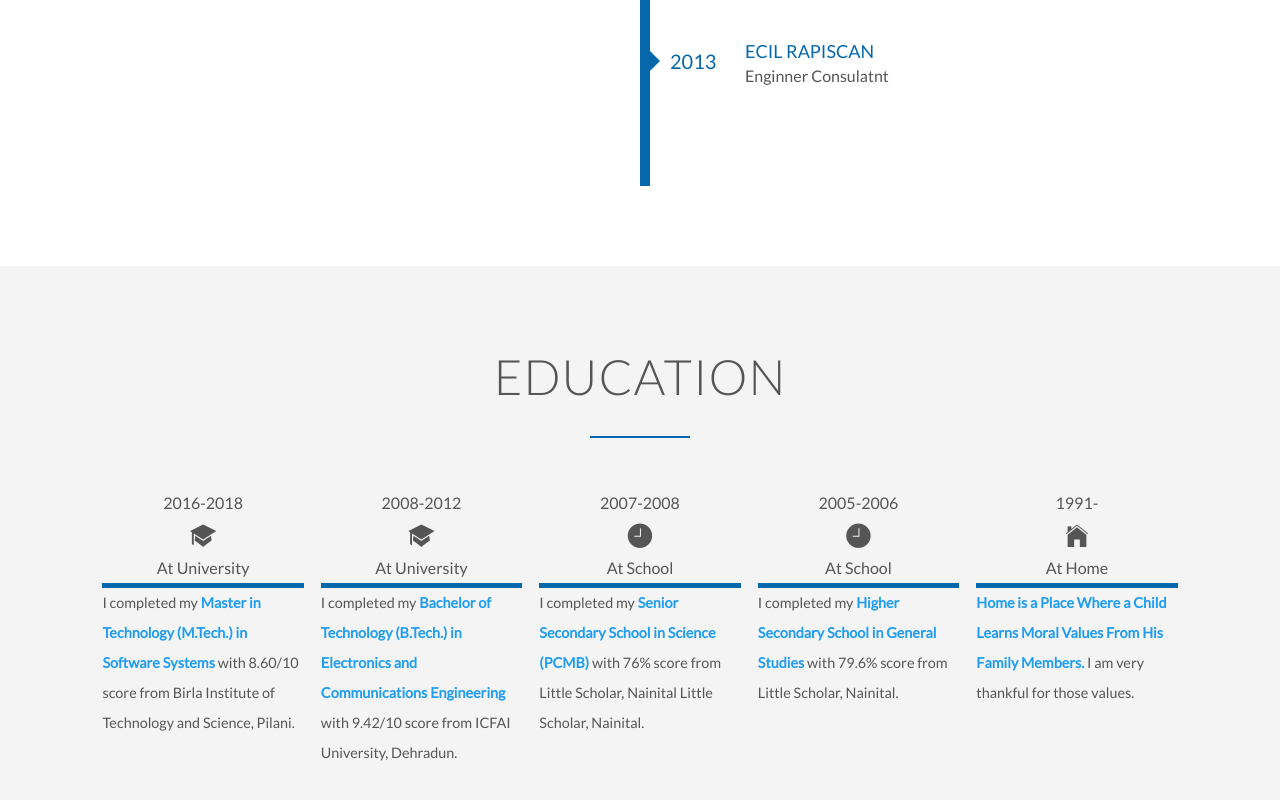
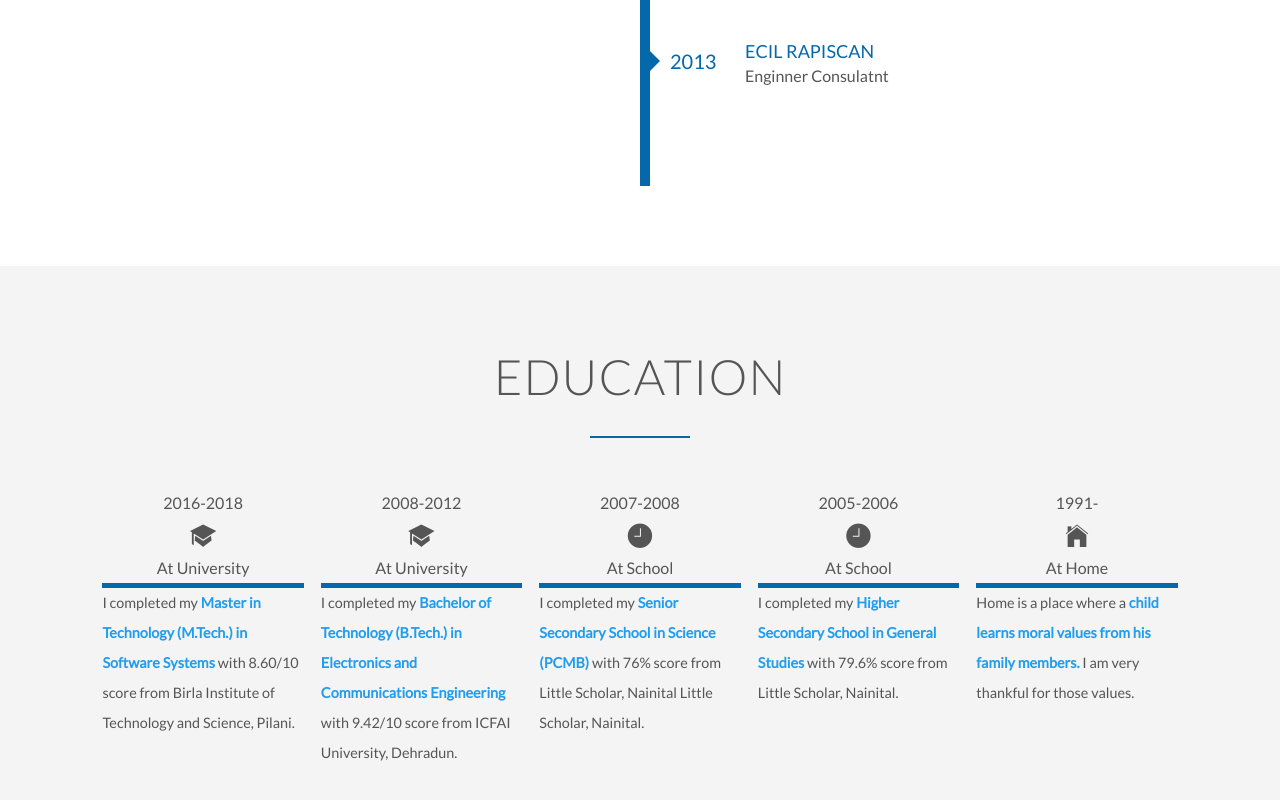
Before and after one commit to karkid/karkid.github.io, a plain HTML site: page index.html in a window 1280 px wide. Shown: the part 2970-3770 px from the top of the page. Drawn offline with nearby package versions, Linux system fonts and the light colour scheme; files whose address does not match are found by name.

Commit message:
Fix tweaks

```diff
--- a/index.html
+++ b/index.html
@@ -85,9 +85,7 @@
                         </a>
                     </div>
                     <p>Sr. Software Developer</p>
-                </div>
-                <div class="timeline-vertical-event timeline-vertical-right-event">
-                    <div class="company-link">
+                     <div class="company-link">
                         <a href="https://www.frido.app/" target="_blank">
                             Frido
                         </a>
@@ -243,7 +241,8 @@
                 </div>
                 <div class="education-event-detail">
                     <p>
-                        <strong>Home is a Place Where a Child Learns Moral Values From His Family Members.</strong> I am
+                        Home is a place where a
+                        <strong>child learns moral values from his family members.</strong> I am
                         very thankful for those values.
                     </p>
                 </div>
```
